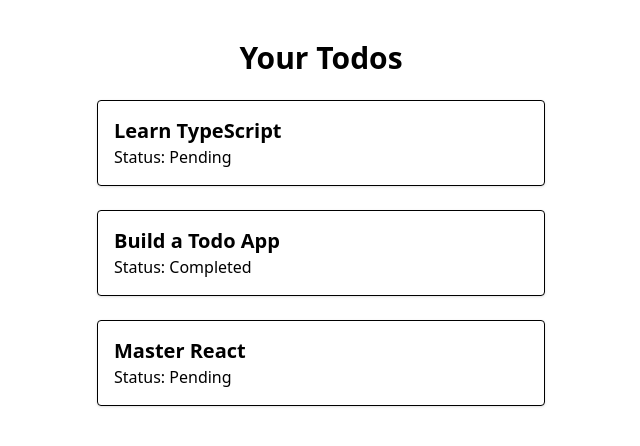
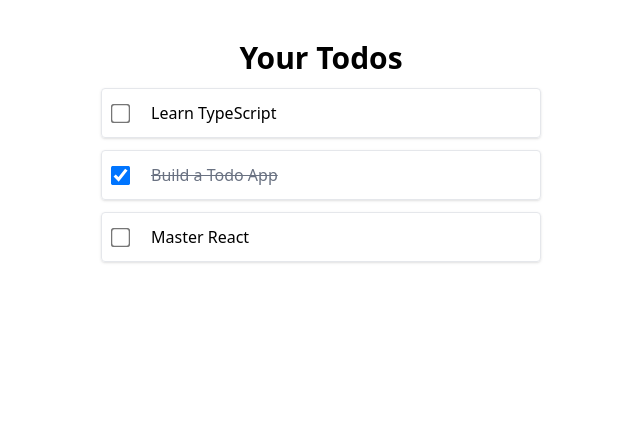
Before and after one commit to Hussain-Naik/TodoTS, a React (Vite) app: page / in a window 1280 px wide. Shown: the top 446 px of the page, without its empty margins (319-959 px from the left). Built offline with nearby package versions, Linux system fonts and the light colour scheme.

Commit message:
Add todo item styling

```diff
--- a/src/components/TodoItems.tsx
+++ b/src/components/TodoItems.tsx
@@ -6,9 +6,17 @@ interface TodoItemsProps {
 
 export default function TodoItems({ todo }: TodoItemsProps) {
   return (
-    <div key={todo.id} className="max-w-md mx-auto mt-6 p-4 border rounded shadow">
-          <h2 className="text-xl font-semibold">{todo.title}</h2>
-          <p>Status: {todo.completed ? "Completed" : "Pending"}</p>
+    <div key={todo.id} className="max-w-md mx-auto">
+          <label className="flex items-center gap-2 mt-3 mx-1 p-3 border border-gray-200 rounded shadow">
+            <input
+              type="checkbox"
+              checked={todo.completed}
+              className="scale-150 mr-4"
+            />
+            <span className={todo.completed ? "line-through text-gray-500" : ""}>
+              {todo.title}
+            </span>
+          </label>
     </div>
   );
 }
```
